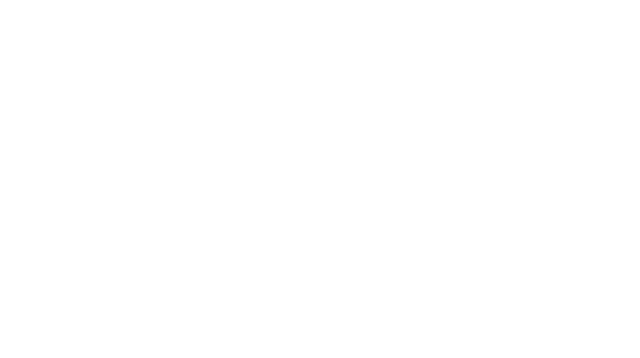
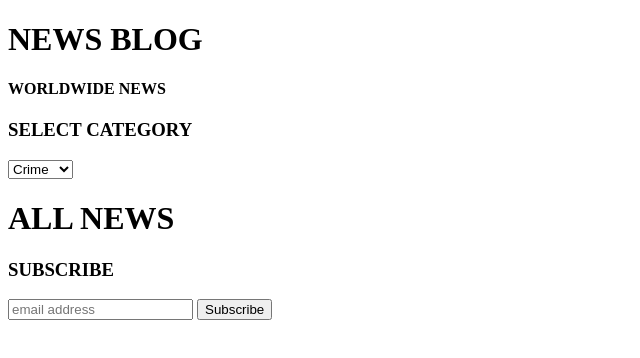
Before and after one commit to AzimDamani/hometask1-newsblog, a plain HTML site: page index.html in a window 1280 px wide. Shown: the whole page, without its empty margins (0-640 px from the left). Drawn offline with Linux system fonts and the light colour scheme.

Commit message:
hero and nav structure

```diff
--- a/index.html
+++ b/index.html
@@ -6,6 +6,33 @@
     <title>News Blog</title>
 </head>
 <body>
+    <div class="hero">
+        <div class="app-name">
+            <h1>NEWS BLOG</h1>
+            <h4>WORLDWIDE NEWS</h4>
+        </div>
+    </div>
+
+    <div class="navbar">
+        <div class="select-category">
+            <h3>SELECT CATEGORY</h3>
+            <select name="news" id="">
+                <option value="Crime">Crime</option>
+                <option value="Crime">Startup</option>
+                <option value="Crime">Politics</option>
+            </select>
+        </div>
+
+        <h1>ALL NEWS</h1>
+
+        <div class="subscribe">
+            <h3>SUBSCRIBE</h3>
+            <input type="text" name="" id="" placeholder="email address">
+            <button class="sub-button">Subscribe</button>
+        </div>
+    </div>
+
+
 
 </body>
 </html>
```
